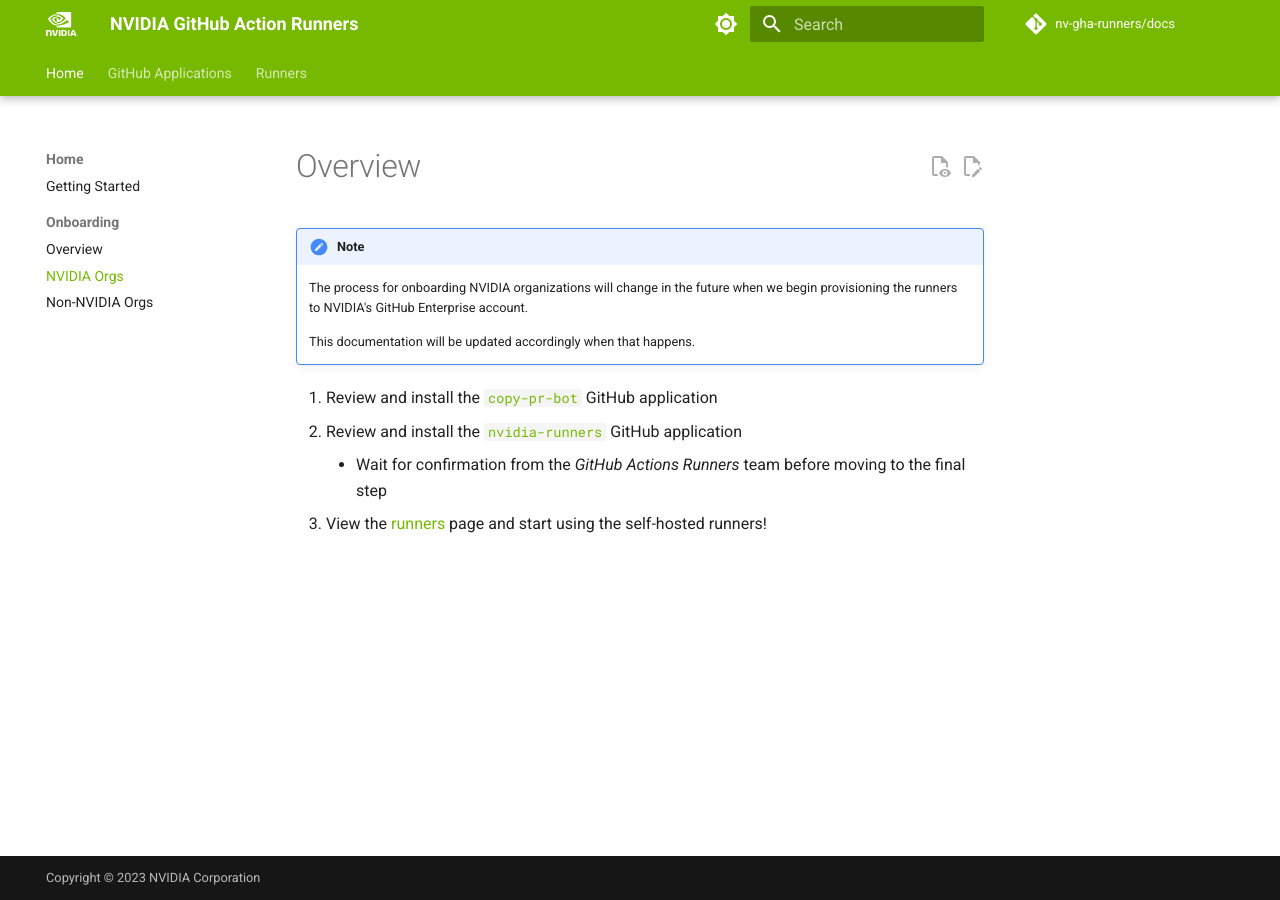
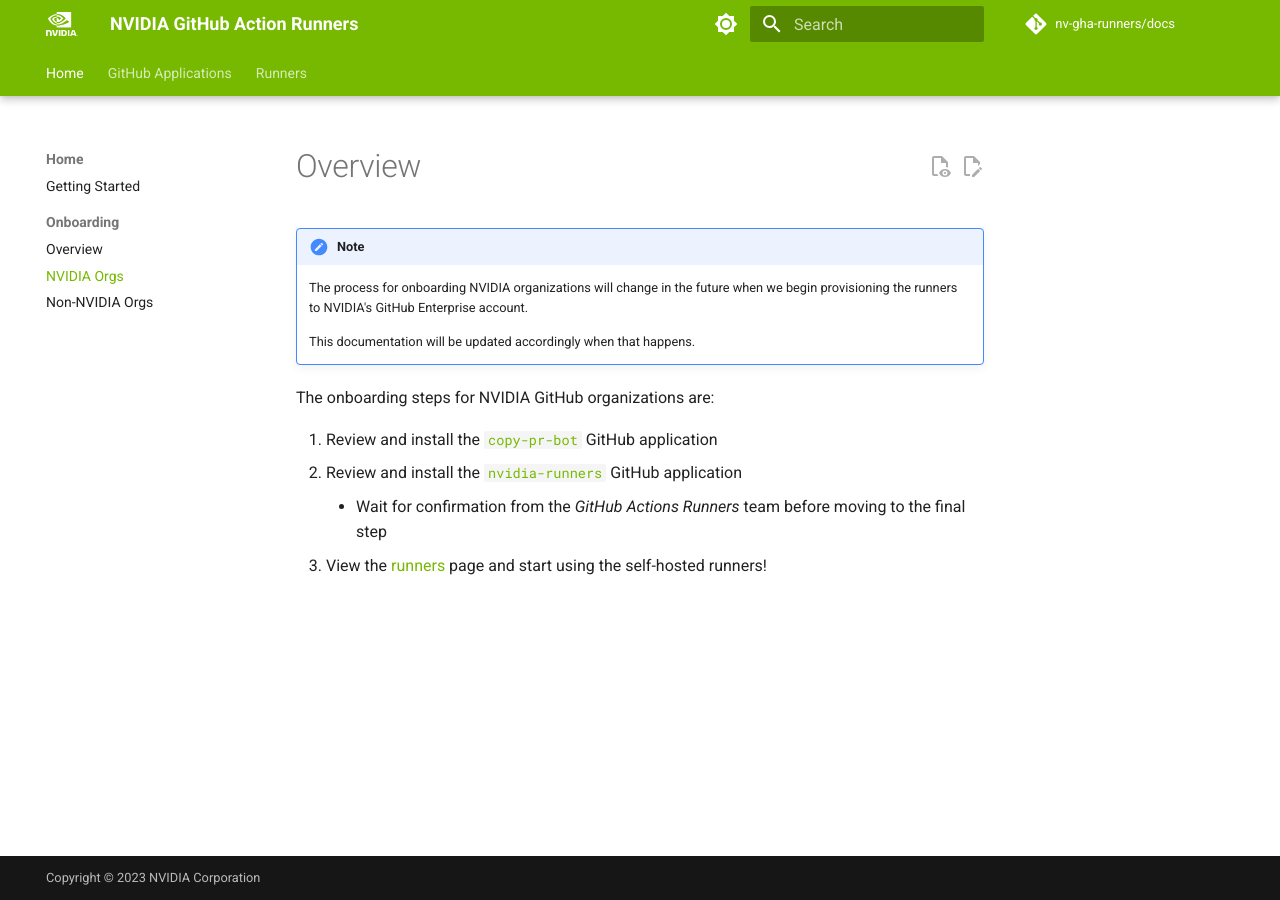
Before and after one commit to nv-gha-runners/docs, an MkDocs documentation site: the page built from docs/onboarding/nvidia.md, in a window 1280 px wide. Built offline with MkDocs 1.6.1 and Material for MkDocs 9.7.7, drawn with Linux system fonts in a browser that asks for light colours; comment, search, counter and statistics services are not loaded.

Commit message:
update onboarding docs again

```diff
--- a/docs/onboarding/nvidia.md
+++ b/docs/onboarding/nvidia.md
@@ -6,7 +6,9 @@
 
     This documentation will be updated accordingly when that happens.
 
+The onboarding steps for NVIDIA GitHub organizations are:
+
 1. Review and install the [`copy-pr-bot`](../apps/copy-pr-bot/index.md) GitHub application
-2. Review and install the [`nvidia-runners`](../apps/nvidia-runners/index.md) GitHub application
+1. Review and install the [`nvidia-runners`](../apps/nvidia-runners/index.md) GitHub application
    - Wait for confirmation from the _GitHub Actions Runners_ team before moving to the final step
-3. View the [runners](../runners/index.md) page and start using the self-hosted runners!
+1. View the [runners](../runners/index.md) page and start using the self-hosted runners!
```
Also changed, not shown: docs/onboarding/non-nvidia.md (+3 -1 lines).
